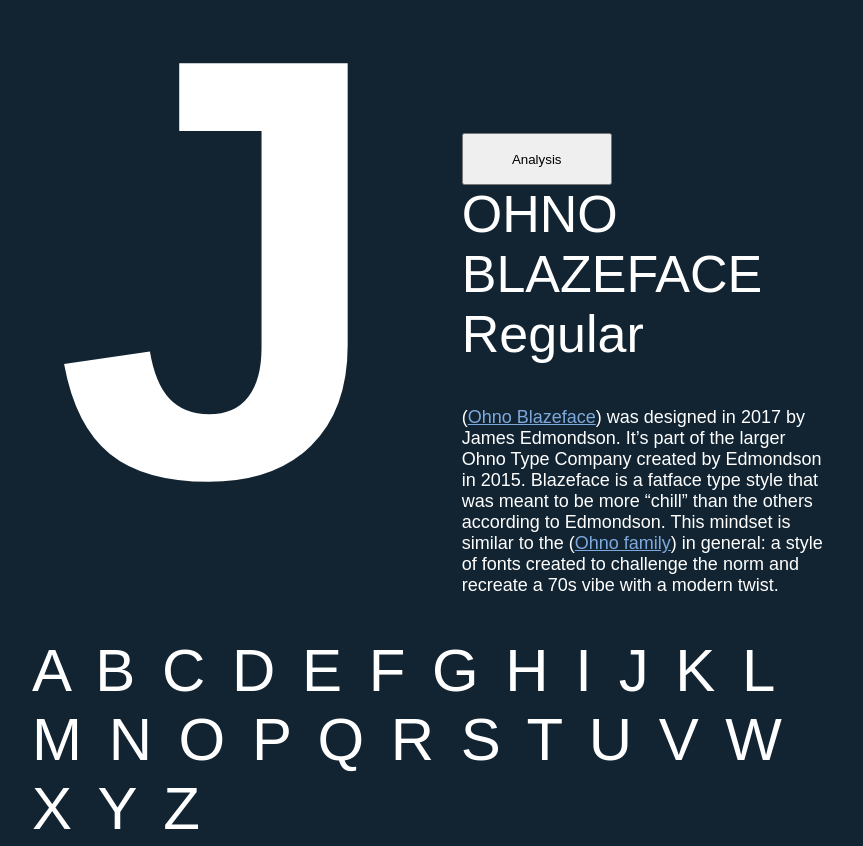
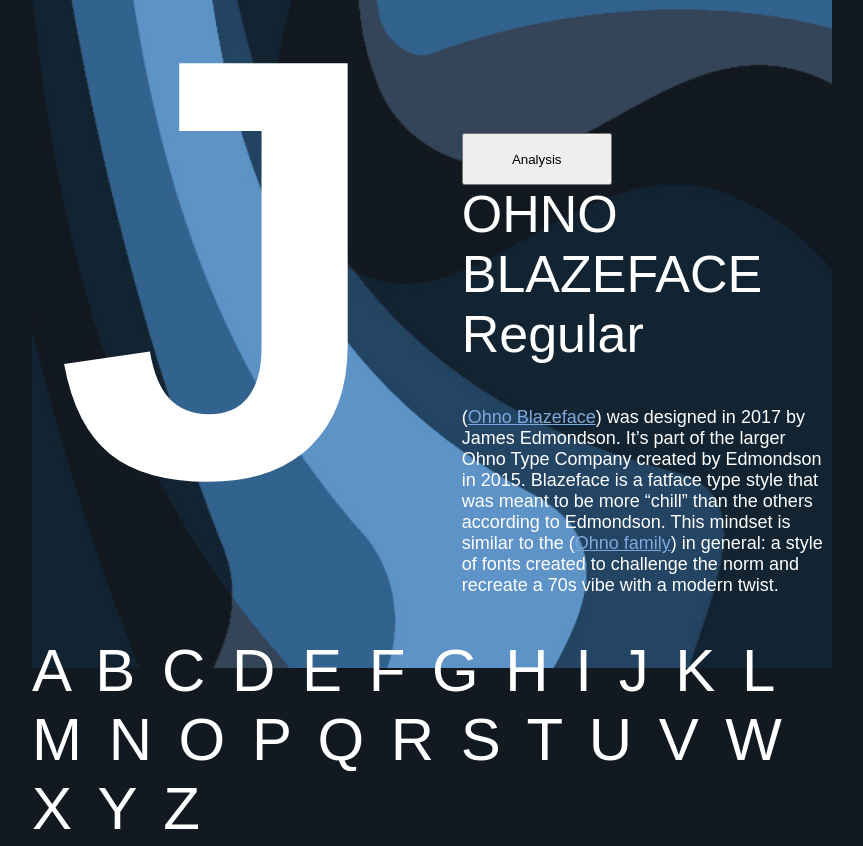
Before and after one commit to njyutzy/njyutzy.github.io, a plain HTML site: page project-one/final-project-1.html in a window 1280 px wide. Shown: the top 846 px of the page, without its empty margins (208-1071 px from the left). Drawn offline with nearby package versions, Linux system fonts and the light colour scheme; a web font is replaced by a local one.

Commit message:
Update Final

```diff
--- a/project-one/assets/styles-01.css
+++ b/project-one/assets/styles-01.css
@@ -4,7 +4,7 @@
 body {
   font-family: 'ohno-BLAZEFACE', sans-serif;
   font-family: 'abril-display', sans-serif;
-  background-color: #122432;
+  background-color: #121921;
   font-size: 18px;
   margin: -100px;
 }
@@ -16,7 +16,7 @@
   height:768px;
   color: #ffffff;
 
-  background-image: url("../assets/background-image.png");
+  background-image: url("../assets/background-image.jpg");
   background-size: cover;
   background-repeat: no-repeat;
   background-position: center;
```
Also changed, not shown: 2 other files.
